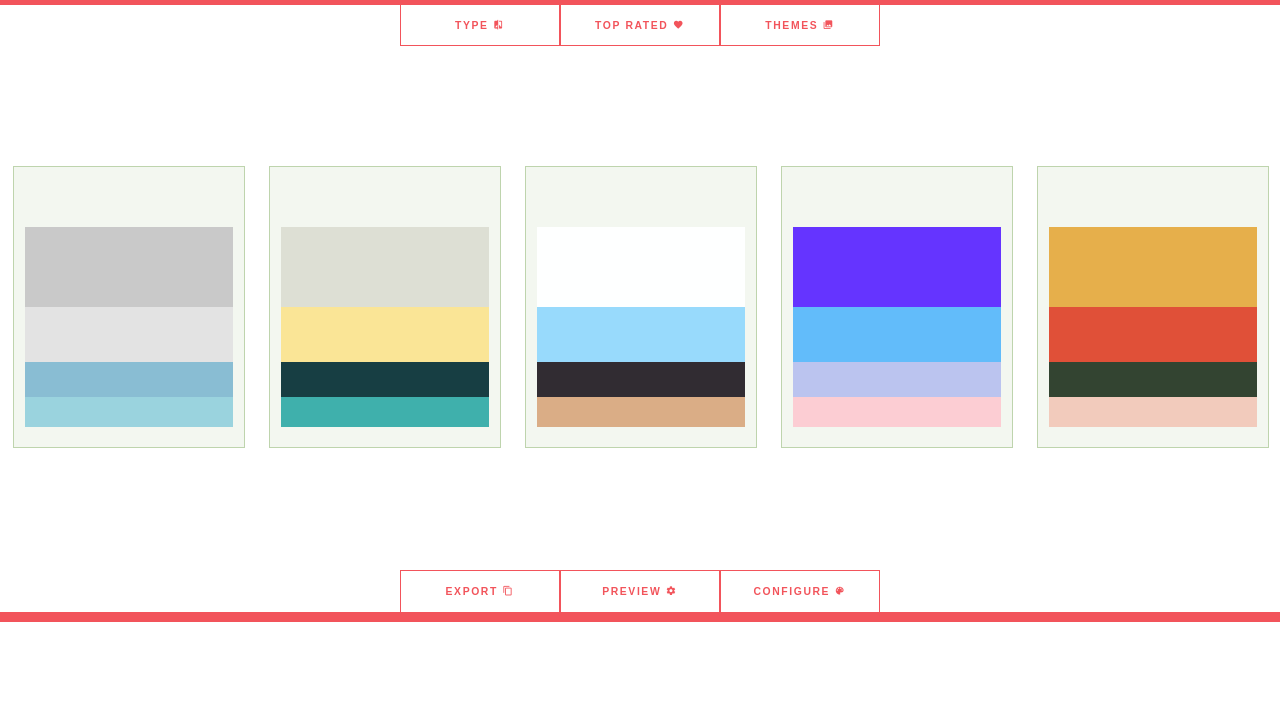
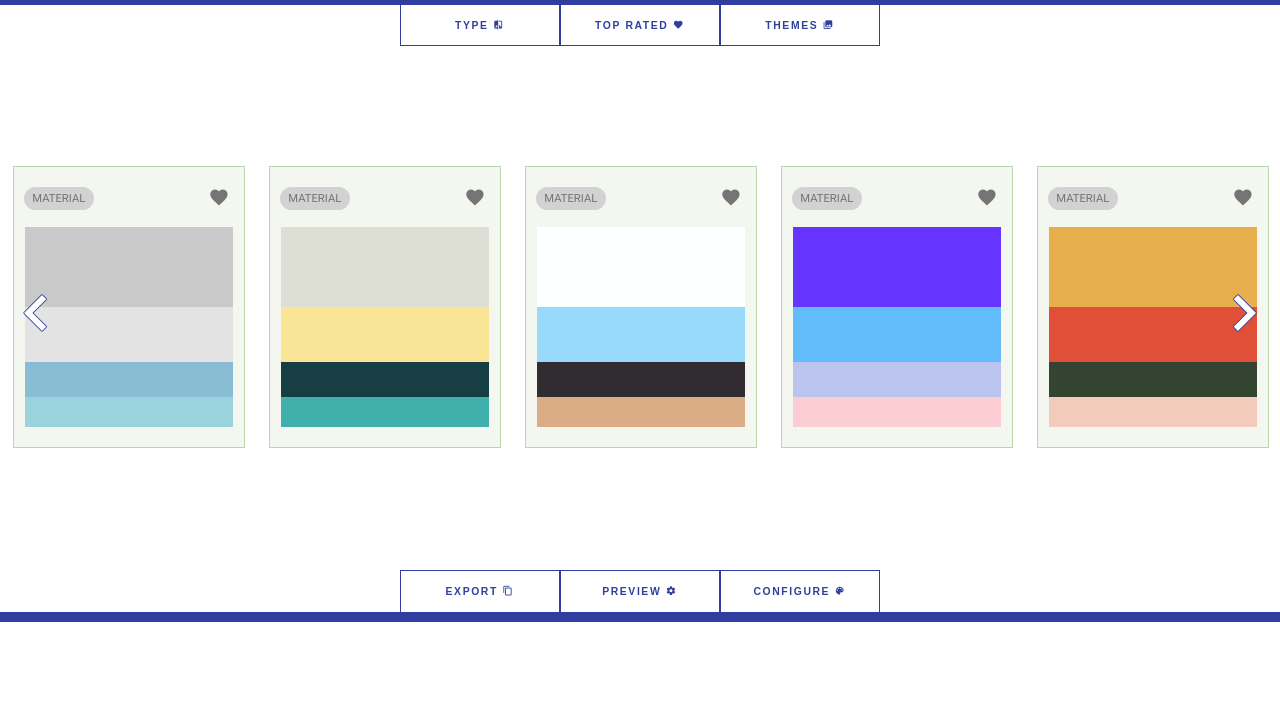
Before and after one commit to nicklascook/colorpicker, a plain HTML site: page index.html in a window 1280 px wide. Shown: the part 80-800 px from the top of the page. Drawn offline with Linux system fonts and the light colour scheme; files whose address does not match are found by name.

Commit message:
Added scroll arrows, about to branch for functionality

```diff
--- a/css/_fonts.css
+++ b/css/_fonts.css
@@ -45,3 +45,9 @@
 .icon-photo_library:before {
   content: "\e413";
 }
+.icon-navigate_before:before {
+  content: "\e408";
+}
+.icon-navigate_next:before {
+  content: "\e409";
+}
--- a/css/styles.scss
+++ b/css/styles.scss
@@ -1,7 +1,16 @@
 // Colour variables
-$primaryColor: #9a4053;
-$secondaryColor: #F2545B;
+$primaryColor: #3F51B5;
+$darkPrimaryColor: #303F9F;
+$lightPrimaryColor: #C5CAE9;
+$accentColor: #fed351;
 $lightshade: #F3F7F0;
+
+$textIcons: #FFFFFF;
+$primaryText: #212121;
+$secondaryText: #757575;
+
+$tagColor: #d2d2d2;
+
 
 // import mixins
 @import 'mixins';
@@ -13,23 +22,25 @@ html,body{
   font-family: 'Roboto', sans-serif;
 }
 
+a{
+  text-decoration: none;
+}
 
 
 .headerbox{
   background-color: $primaryColor;
   margin-top: -10px;
   height: 80px;
-  border-bottom: 5px solid $secondaryColor;
+  border-bottom: 5px solid $darkPrimaryColor;
 
 
   h1 {
-    color: #fff;
+    color: $accentColor;
     text-align: center;
     font-size: 2.8em;
     padding-top: 11px;
     margin-top: 10px;
-    font-weight: 300;
-    letter-spacing: -.1rem;
+    letter-spacing: .1rem;
   };
 
 };
@@ -39,7 +50,7 @@ html,body{
 
 .btn, .active{
   background-color: #fff;
-  color: $secondaryColor;
+  color: $darkPrimaryColor;
   border-radius: 0px;
   width: 32.5%;
   margin-left: -2px;
@@ -59,9 +70,9 @@ html,body{
   display: block;
   float: right;
 
-  border-bottom: 1px solid $secondaryColor;
-  border-left: 1px solid $secondaryColor;
-  border-right: 1px solid $secondaryColor;
+  border-bottom: 1px solid $darkPrimaryColor;
+  border-left: 1px solid $darkPrimaryColor;
+  border-right: 1px solid $darkPrimaryColor;
   @include bp-sm{
     width: 130px;
   }
@@ -75,13 +86,13 @@ html,body{
 
 .btn:hover{
   background-color: #fff;
-  color: darken($secondaryColor,30%);
+  color: darken($primaryColor,30%);
 };
 
 
 .btn:active, .btn:focus, .activebtn{
-  background-color: $secondaryColor;
-  color: #fff;
+  background-color: $darkPrimaryColor;
+  color: $textIcons;
   outline: none;
 }
 
@@ -99,7 +110,7 @@ html,body{
 }
 
 .pagebreak{
-  background-color: $secondaryColor;
+  background-color: $darkPrimaryColor;
   height: 10px;
   width: 100%;
   margin-top: 20vh;
@@ -110,7 +121,7 @@ html,body{
 
   button{
     @extend .btn;
-    border: 1px solid $secondaryColor;
+    border: 1px solid $darkPrimaryColor;
   }
 }
 
@@ -129,11 +140,11 @@ html,body{
     margin-top: -10px;
     margin-bottom: -3px;
     background-color: lighten($primaryColor,50%);
-    color: $secondaryColor;
-    border: 1px solid lighten($secondaryColor, 10%);
+    color: $darkPrimaryColor;
+    border: 1px solid lighten($darkPrimaryColor, 10%);
   }
   button:hover{
-    border: 1px solid darken($secondaryColor,10%);
+    border: 1px solid darken($darkPrimaryColor,10%);
   }
 
   li{
@@ -189,19 +200,19 @@ ul {
   background-color: rgb(8, 140, 37);
 
 }
-.secondarycolor{
+.darkprimarycolor{
   @extend .primarycolor;
   top: 140px;
   height: 55px;
   background-color: #83ba7c;
 }
-.shadecolor{
+.lightprimarycolor{
   @extend .primarycolor;
   top:195px;
   height: 35px;
   background-color: #c7e8bf;
 }
-.shadecolor2{
+.accentcolor{
   @extend .primarycolor;
   top:230px;
   height: 30px;
@@ -221,3 +232,56 @@ ul {
   margin-right: 10px;
   float: right;
 }
+
+
+.tag{
+  text-transform: uppercase;
+  background-color: $tagColor;
+  color: $secondaryText;
+  border-radius: 100px;
+  width: 60px;
+  font-size: 0.7em;
+  padding: 5px;
+  text-align: center;
+  margin-top: 20px;
+  margin-left: 10px;
+  float: left;
+  cursor: pointer;
+}
+.tag:hover{
+  background-color: darken($tagColor,5%);
+  color: lighten($secondaryText, 50%);
+  border: 1px solid $accentColor;
+  padding: 4px;
+}
+.upvote{
+  float: right;
+  color: $secondaryText;
+  margin-right: 15px;
+  margin-top: 20px;
+  font-size: 1.3em;
+  cursor: pointer;
+}
+.upvote:hover{
+  color: $accentColor;
+  font-size: 1.5em;
+  transition: 0.5s all;
+}
+
+.left-scroll{
+  color: white;
+  font-size: 4.5em;
+  position: absolute;
+  z-index: 100;
+  margin-top: 110px;
+  text-shadow: -1px 0 $darkPrimaryColor,0 1px $darkPrimaryColor,1px 0 $darkPrimaryColor,0 -1px $darkPrimaryColor;
+}
+.left-scroll:hover{
+  color: $primaryColor;
+  text-shadow: -1px 0 $darkPrimaryColor,0 1px $darkPrimaryColor,1px 0 $darkPrimaryColor,0 -1px $darkPrimaryColor;
+}
+
+.right-scroll{
+  @extend .left-scroll;
+  right: 0;
+}
--- a/index.html
+++ b/index.html
@@ -50,6 +50,13 @@
 
 
         <div class="row cardrow" id="cardrow">
+
+            <span class="icon-navigate_before left-scroll"></span>
+
+
+
+            <span class="icon-navigate_next right-scroll"></span>
+
         </div>
 
 
--- a/js/main.js
+++ b/js/main.js
@@ -41,7 +41,7 @@ typebutton.onclick= function(event){
 
 // ========================================== Palette Cards ===============================================================
 
-function appendPaletteCard(primCol, secCol, shadeCol, accentCol){ // Takes each of the necessary colours and generates a palette card
+function appendPaletteCard(primCol, darkPrimCol, lightPrimCol, accentCol, tagName){ // Takes each of the necessary colours and generates a palette card
   // Create the wrapper, class of 'cardwrapper'
   var paletteWrapper = document.createElement('div');
   paletteWrapper.classList.add("cardwrapper");
@@ -51,21 +51,39 @@ function appendPaletteCard(primCol, secCol, shadeCol, accentCol){ // Takes each
   paletteCard.classList.add("card");
   paletteWrapper.appendChild(paletteCard);
 
+  // Add the top wrapper:
+  var topWrapper = document.createElement('div');
+  topWrapper.classList.add("topwrapper");
+  paletteCard.appendChild(topWrapper);
+  // Add the tags:
+  var tag = document.createElement('div');
+  tag.classList.add("tag");
+  tag.innerHTML = tagName;
+  topWrapper.appendChild(tag);
+  // Add the upvote button
+  var upvote = document.createElement('div');
+  upvote.classList.add("upvote");
+  var upvoteIcon = document.createElement('span');
+  upvoteIcon.classList.add("icon-favorite");
+  upvote.appendChild(upvoteIcon);
+  topWrapper.appendChild(upvote);
+
+
   // Create primary, secondary, shades 1 and 2
   var palettePrimary = document.createElement('div');
   palettePrimary.classList.add("primarycolor");
   palettePrimary.style.backgroundColor = primCol; // Change background color to primCol
   paletteCard.appendChild(palettePrimary);
   var paletteSecondary = document.createElement('div');
-  paletteSecondary.classList.add("secondarycolor");
-  paletteSecondary.style.backgroundColor = secCol; // Change background color to secCol
+  paletteSecondary.classList.add("darkprimarycolor");
+  paletteSecondary.style.backgroundColor = darkPrimCol; // Change background color to darkPrimCol
   paletteCard.appendChild(paletteSecondary);
   var paletteShade = document.createElement('div');
-  paletteShade.classList.add("shadecolor");
-  paletteShade.style.backgroundColor = shadeCol; // Change background color to shadeCol
+  paletteShade.classList.add("lightprimarycolor");
+  paletteShade.style.backgroundColor = lightPrimCol; // Change background color to lightPrimCol
   paletteCard.appendChild(paletteShade);
   var paletteAccent = document.createElement('div');
-  paletteAccent.classList.add("shadecolor2");
+  paletteAccent.classList.add("accentcolor");
   paletteAccent.style.backgroundColor = accentCol; // Change background color to accentCol
   paletteCard.appendChild(paletteAccent);
   document.getElementById("cardrow").appendChild(paletteWrapper);
@@ -78,45 +96,50 @@ function appendPaletteCard(primCol, secCol, shadeCol, accentCol){ // Takes each
 var paletteSchemes = [
   {
     "primCol": "#c9c9c9",
-    "secCol": "#e3e3e3",
-    "shadeCol": "#89bdd3",
-    "accentCol": "#9ad3de"
+    "darkPrimCol": "#e3e3e3",
+    "lightPrimCol": "#89bdd3",
+    "accentCol": "#9ad3de",
+    "tag": "material"
   },
   {
     "primCol": "#dddfd4",
-    "secCol": "#fae596",
-    "shadeCol": "#173e43",
-    "accentCol": "#3fb0ac"
+    "darkPrimCol": "#fae596",
+    "lightPrimCol": "#173e43",
+    "accentCol": "#3fb0ac",
+    "tag": "material"
   },
   {
     "primCol": "#feffff",
-    "secCol": "#98dafc",
-    "shadeCol": "#312c32",
-    "accentCol": "#daad86"
+    "darkPrimCol": "#98dafc",
+    "lightPrimCol": "#312c32",
+    "accentCol": "#daad86",
+    "tag": "material"
   },
   {
     "primCol": "#6534ff",
-    "secCol": "#62bcfa",
-    "shadeCol": "#bbc4ef",
-    "accentCol": "#fccdd3"
+    "darkPrimCol": "#62bcfa",
+    "lightPrimCol": "#bbc4ef",
+    "accentCol": "#fccdd3",
+    "tag": "material"
   },
   {
     "primCol": "#e6af4b",
-    "secCol": "#e05038",
-    "shadeCol": "#334431",
-    "accentCol": "#f2cbbc"
+    "darkPrimCol": "#e05038",
+    "lightPrimCol": "#334431",
+    "accentCol": "#f2cbbc",
+    "tag": "material"
   },
   {
     "primCol": "#252839",
-    "secCol": "#677077",
-    "shadeCol": "#f2b632",
-    "accentCol": "#b5b5b7"
+    "darkPrimCol": "#677077",
+    "lightPrimCol": "#f2b632",
+    "accentCol": "#b5b5b7",
+    "tag": "material"
   },
 ]
 function createPaletteCards(){
   for(i=0; i<paletteSchemes.length; i++){
-    console.log(i);
-    appendPaletteCard(paletteSchemes[i].primCol, paletteSchemes[i].secCol,paletteSchemes[i].shadeCol, paletteSchemes[i].accentCol)
+    appendPaletteCard(paletteSchemes[i].primCol, paletteSchemes[i].darkPrimCol,paletteSchemes[i].lightPrimCol, paletteSchemes[i].accentCol, paletteSchemes[i].tag)
   }
 }
 
```
Also changed, not shown: css/styles.css.
